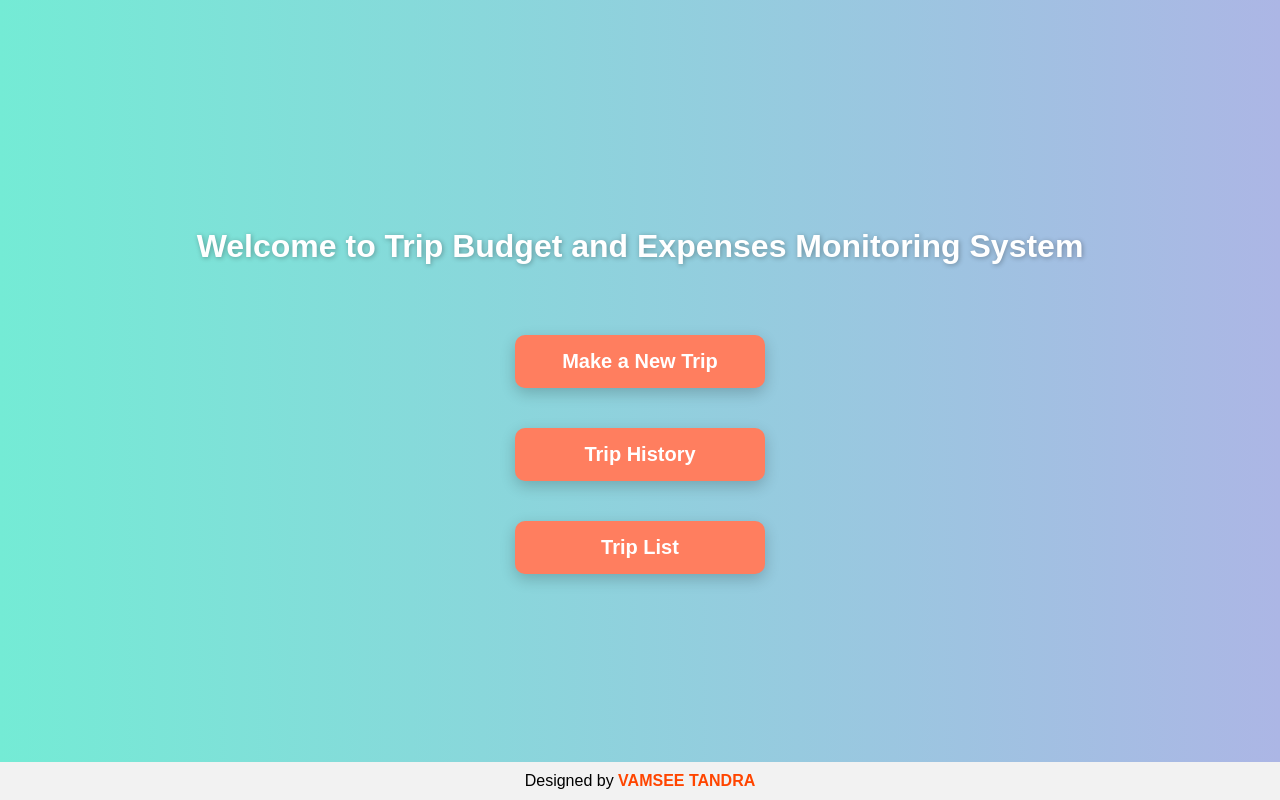
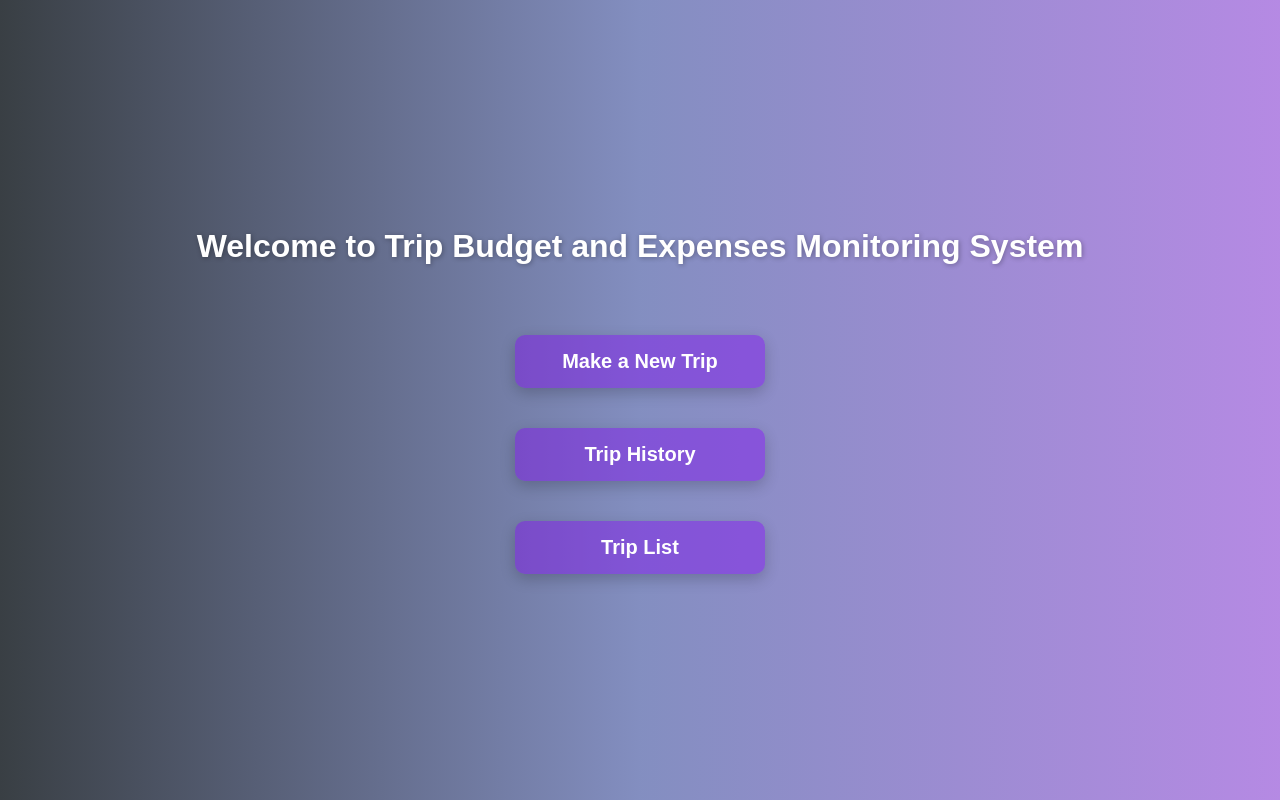
Before and after one commit to vamsee369/tripexpencetracker, a Django app: page / in a window 1280 px wide. Run offline with Django 5.2, Linux system fonts and the light colour scheme.

Commit message:
updated interface and app icon

```diff
--- a/tripexpensetracker/trip/templates/trip/home.html
+++ b/tripexpensetracker/trip/templates/trip/home.html
@@ -21,7 +21,7 @@
     <style>
         body {
             font-family: Arial, sans-serif;
-            background: linear-gradient(to right, #74ebd5, #ACB6E5);
+            background: linear-gradient(to right, #11181ed4, #4354a0a8, #6d17c981);
             display: flex;
             flex-direction: column;
             justify-content: center;
@@ -48,18 +48,22 @@
             font-size: 20px;
             font-weight: bold;
             color: #fff;
-            background: #ff7e5f;
+            background: #8001f668;
             border-radius: 10px;
             box-shadow: 0 5px 15px rgba(0, 0, 0, 0.2);
             transition: all 0.3s ease;
         }
 
         .btn:hover {
-            background: #feb47b;
+            background: #030553;
             transform: translateY(-3px);
             box-shadow: 0 8px 20px rgba(0, 0, 0, 0.3);
         }
     </style>
+    {% load static %}
+
+    <link rel="icon" type="image/x-icon" href="{% static 'images/favicon.ico' %}?v=3">
+    <link rel="shortcut icon" type="image/x-icon" href="{% static 'images/favicon.png' %}?v=3">
 </head>
 
 <body>
@@ -73,7 +77,7 @@
         Install App
     </button>
 
-    <footer style="
+    <!-- <footer style="
         position: absolute;
         bottom: 0;
         left: 50%;
@@ -84,7 +88,7 @@
         background-color: #f2f2f2;
     ">
         Designed by <span style="color: #ff4500; font-weight: bold;">VAMSEE TANDRA</span>
-    </footer>
+    </footer>-->
 
     <!-- Service Worker & Install -->
     <script>
--- a/tripexpensetracker/trip/templates/trip/trip_dashboard.html
+++ b/tripexpensetracker/trip/templates/trip/trip_dashboard.html
@@ -9,13 +9,13 @@
     <style>
         body {
             font-family: Arial, sans-serif;
-            background: #f0f4f7;
+            background: linear-gradient(to right, #11181ed4, #4354a0a8, #6d17c981);
             padding: 30px;
         }
 
         h2 {
             text-align: center;
-            color: #ff7e5f;
+            color: #ffffff;
             margin-bottom: 20px;
         }
 
--- a/tripexpensetracker/trip/templates/trip/trip_history.html
+++ b/tripexpensetracker/trip/templates/trip/trip_history.html
@@ -8,7 +8,7 @@
     <style>
         body {
             font-family: Arial, sans-serif;
-            background: linear-gradient(to right, #74ebd5, #ACB6E5);
+            background: linear-gradient(to right, #000000df, #4354a0a8, #6d17c981);
             margin: 0;
             padding: 20px;
         }
--- a/tripexpensetracker/trip/templates/trip/trip_list.html
+++ b/tripexpensetracker/trip/templates/trip/trip_list.html
@@ -8,13 +8,13 @@
     <style>
         body {
             font-family: Arial, sans-serif;
-            background: #f0f4f7;
+            background: linear-gradient(to right, #11181ed4, #4354a0a8, #6d17c981);
             padding: 30px;
         }
 
         h2 {
             text-align: center;
-            color: #ff7e5f;
+            color: #ffffff;
             margin-bottom: 30px;
         }
 
--- a/tripexpensetracker/trip/templates/trip/view_expenses.html
+++ b/tripexpensetracker/trip/templates/trip/view_expenses.html
@@ -4,17 +4,17 @@
 <head>
     <meta charset="UTF-8">
     <meta name="viewport" content="width=device-width, initial-scale=1.0">
-    <title>Expenses - {{ trip.name }}</title>
+    <title>Expenses - {{ trip.name }},</title>
     <style>
         body {
             font-family: Arial, sans-serif;
-            background: #f0f4f7;
+            background: linear-gradient(to right, #11181ed4, #4354a0a8, #6d17c981);
             padding: 30px;
         }
 
         h2 {
             text-align: center;
-            color: #ff7e5f;
+            color: #ffffff;
         }
 
         .totals {
```
Also changed, not shown: tripexpensetracker/static/images/favicon.png (added), tripexpensetracker/static/images/icon-192x192.png (added), tripexpensetracker/static/images/icon-512x512.png (added), tripexpensetracker/static/trip/images/icon-192x192.png (deleted), tripexpensetracker/static/trip/images/icon-512x512.png (deleted), 1 other file.
